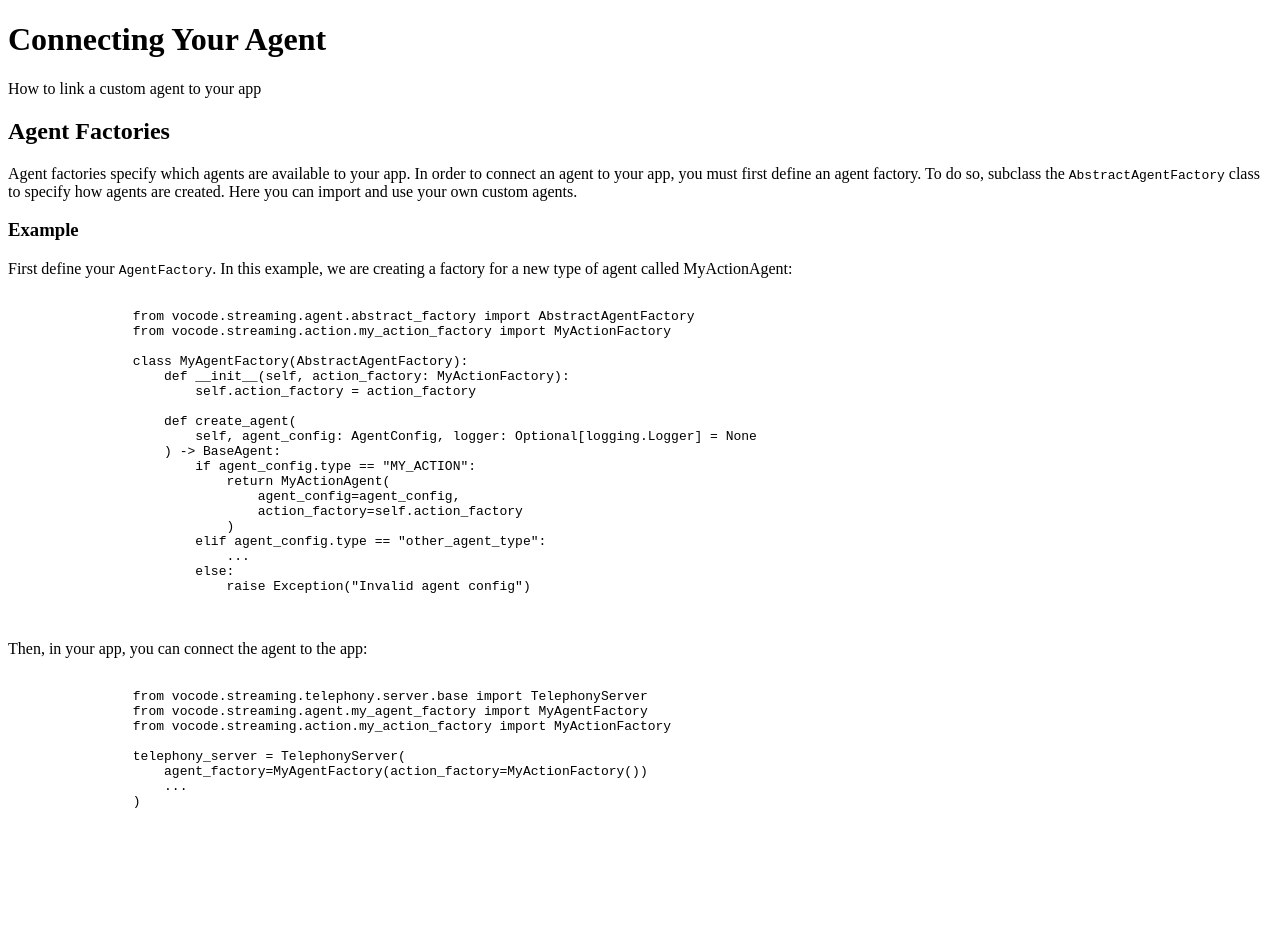
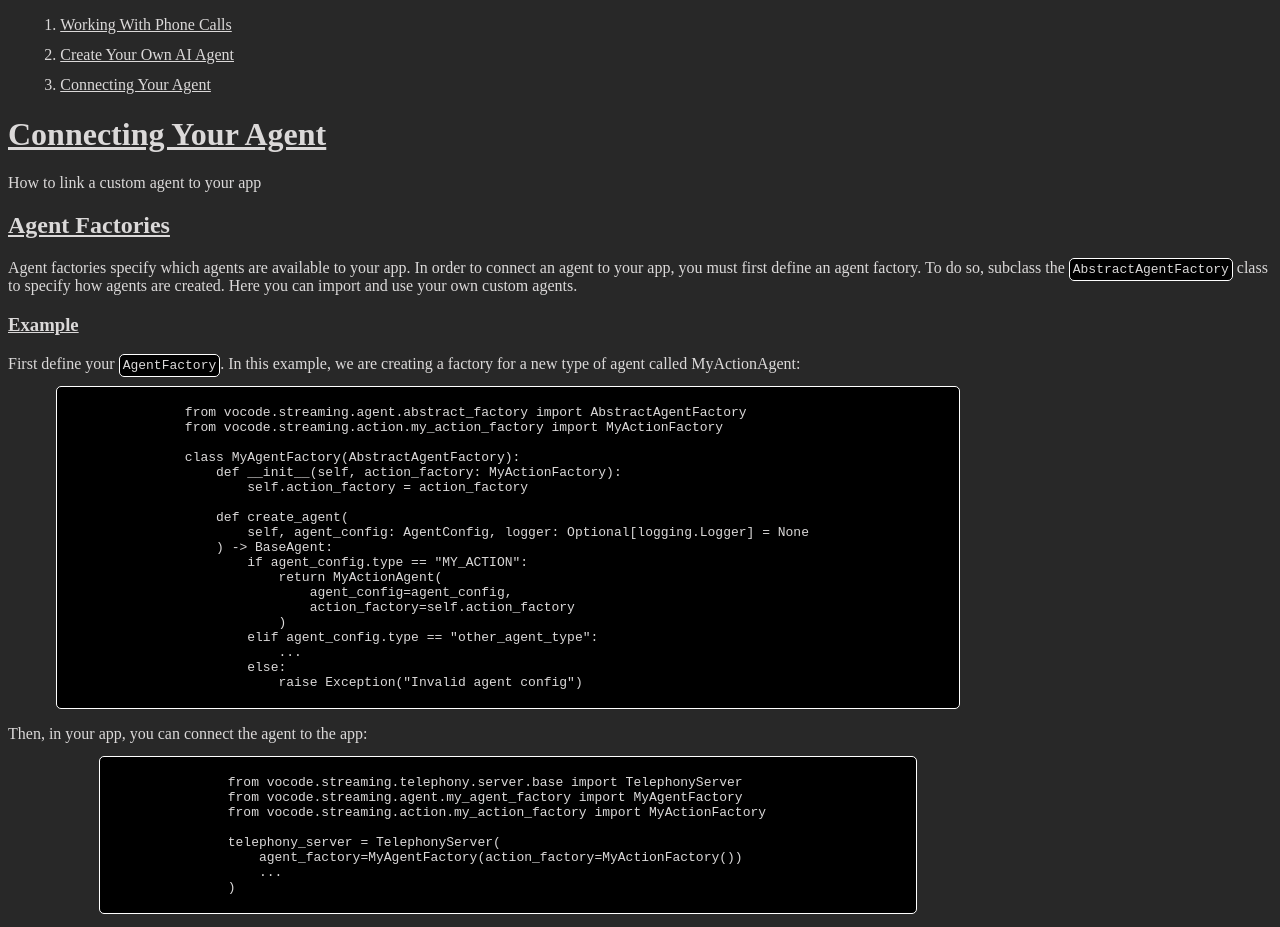
Before and after one commit to Korozami/Documentation, a plain HTML site: page connecting.html in a window 1280 px wide. Before the commit the page ends 852 px from the top, so only its background shows below. Drawn offline with Linux system fonts and the light colour scheme.

Commit message:
added a bit of css

```diff
--- a/connecting.html
+++ b/connecting.html
@@ -4,8 +4,16 @@
     <meta charset="UTF-8">
     <meta name="viewport" content="width=device-width, initial-scale=1.0">
     <title>Connecting Your Agent</title>
+    <link rel="stylesheet" href="index.css" >
 </head>
 <body>
+    <nav>
+        <ol>
+            <li><a href="./index.html">Working With Phone Calls</a></li>
+            <li><a href="./create.html">Create Your Own AI Agent</a></li>
+            <li><a href="./connecting.html">Connecting Your Agent</a></li>
+        </ol>
+    </nav>
     <div>
         <h1>Connecting Your Agent</h1>
         <p>How to link a custom agent to your app</p>
--- /dev/null
+++ b/index.css
@@ -0,0 +1,46 @@
+* {
+    color: rgb(219, 217, 217);
+    background-color: rgb(40, 40, 40);
+}
+
+img {
+    width: 1000px;
+    display: block;
+    margin: 2%;
+}
+
+li {
+    margin: 1%;
+}
+
+p {
+    margin-bottom: 1%;
+}
+
+h1, h2, h3, h4 {
+    font-weight: bold;
+    text-decoration: underline;
+}
+
+code {
+    background-color: black;
+    border: 1px solid white;
+    padding: 3px;
+    border-radius: 5px;
+
+}
+
+pre > code {
+    padding-right: 150px;
+}
+
+pre {
+    display: flex;
+    justify-content: center;
+    width: 1000px;
+    background-color: rgb(40, 40, 40);
+}
+
+.code-block {
+    padding: 2% 5%;
+}
```
Also changed, not shown: create.html (+8 -0 lines), index.html (+10 -9 lines).
